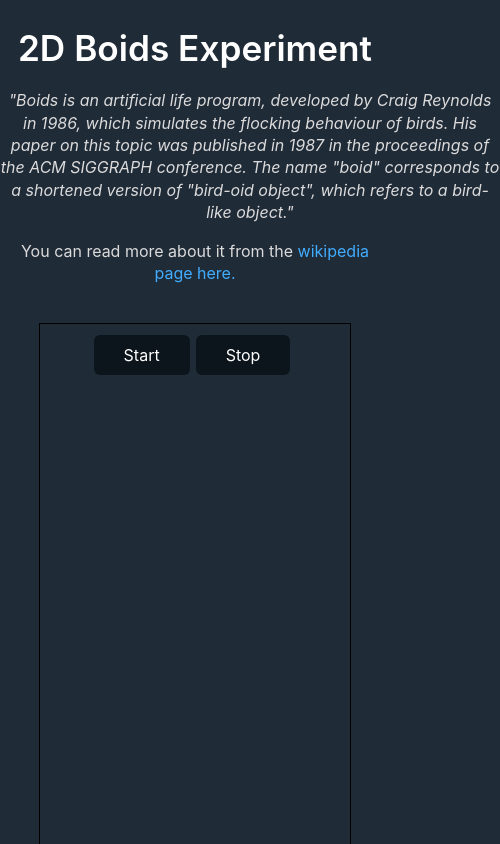
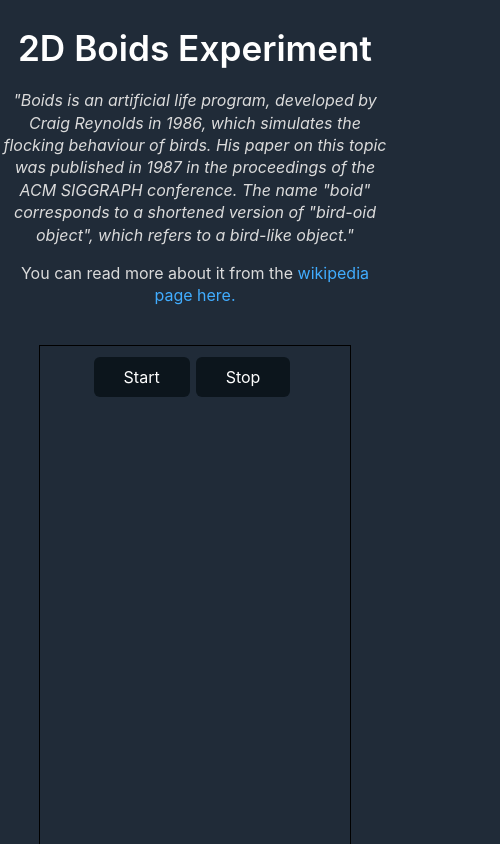
Before and after one commit to amaroklopcic/2d-boids-ts, a React (Create React App) app: page / in a window 390 px wide. Shown: the top 844 px of the page, 500 px wide, since content can reach past the window. Built offline with nearby package versions, Linux system fonts and the light colour scheme.

Commit message:
add responsiveness

```diff
--- a/src/App.css
+++ b/src/App.css
@@ -21,3 +21,9 @@ body {
   width: 100%;
   top: 12px;
 }
+
+.text-content {
+  margin-left: auto;
+  margin-right: auto;
+  max-width: 500px;
+}
--- a/src/App.tsx
+++ b/src/App.tsx
@@ -7,7 +7,7 @@ function App() {
       <div>
         <h1>2D Boids Experiment</h1>
 
-        <p style={{ width: '500px', marginLeft: 'auto', marginRight: 'auto' }}>
+        <p className='text-content'>
           <i>
             {`"Boids is an artificial life program, developed by Craig Reynolds in 1986, which
             simulates the flocking behaviour of birds. His paper on this topic was published in 1987
@@ -22,16 +22,24 @@ function App() {
 
         <br />
 
-        <div style={{ width: '80%', height: '600px', marginLeft: 'auto', marginRight: 'auto' }}>
+        <div
+          style={{
+            width: '80%',
+            maxWidth: 1000,
+            height: '600px',
+            marginLeft: 'auto',
+            marginRight: 'auto',
+          }}
+        >
           <BoidsCanvas fpsLimit={60} fpsDisplay />
         </div>
 
         <br />
 
-        <p style={{ width: '500px', marginLeft: 'auto', marginRight: 'auto' }}>
+        <p className='text-content'>
           This was an experiment I ran to have some fun playing around with the mathematical concept
-          of Boids, as well as to brush up on some of my programming & trigonometry skills :)
-          If you like this, feel free to check out some of my other work at my website:
+          of Boids, as well as to brush up on some of my programming & trigonometry skills :) If you
+          like this, feel free to check out some of my other work at my website:
           <br />
           <a href='https://www.amaroklopcic.com'>www.amaroklopcic.com</a>
         </p>
```
